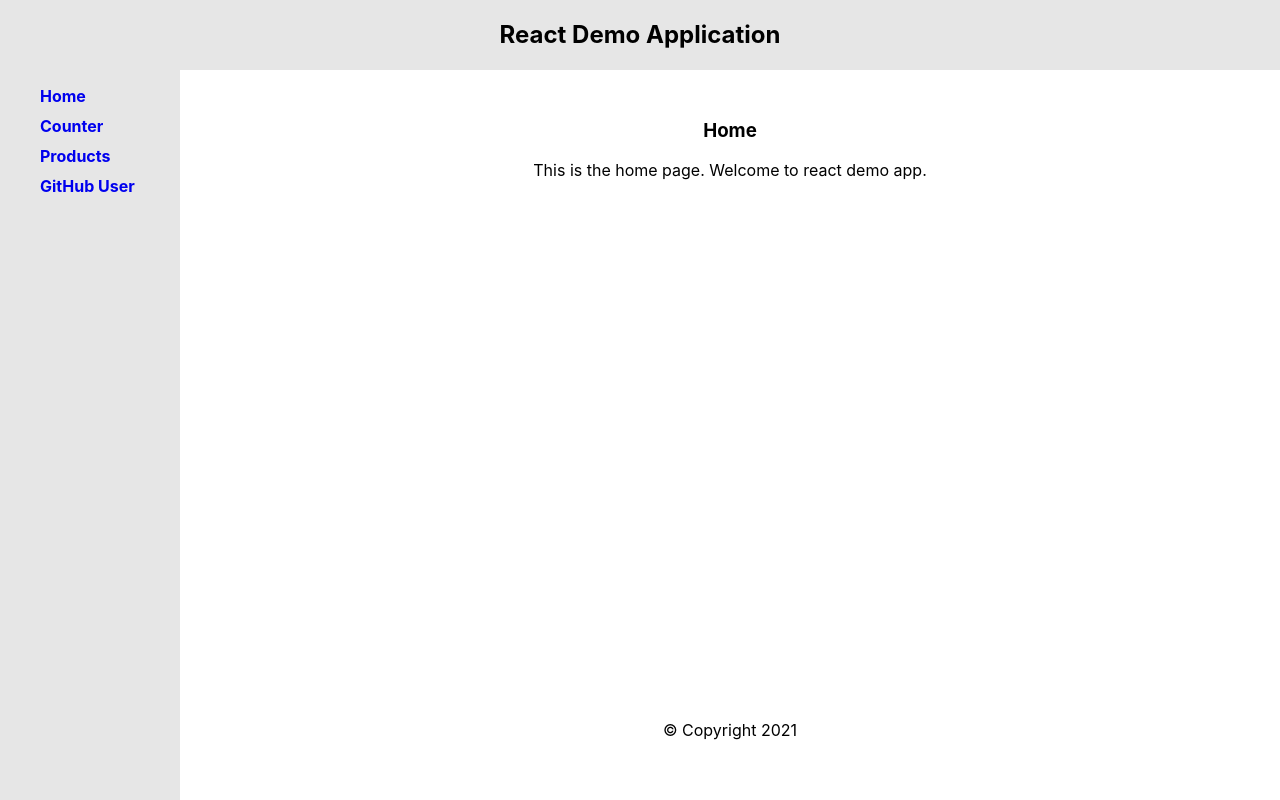
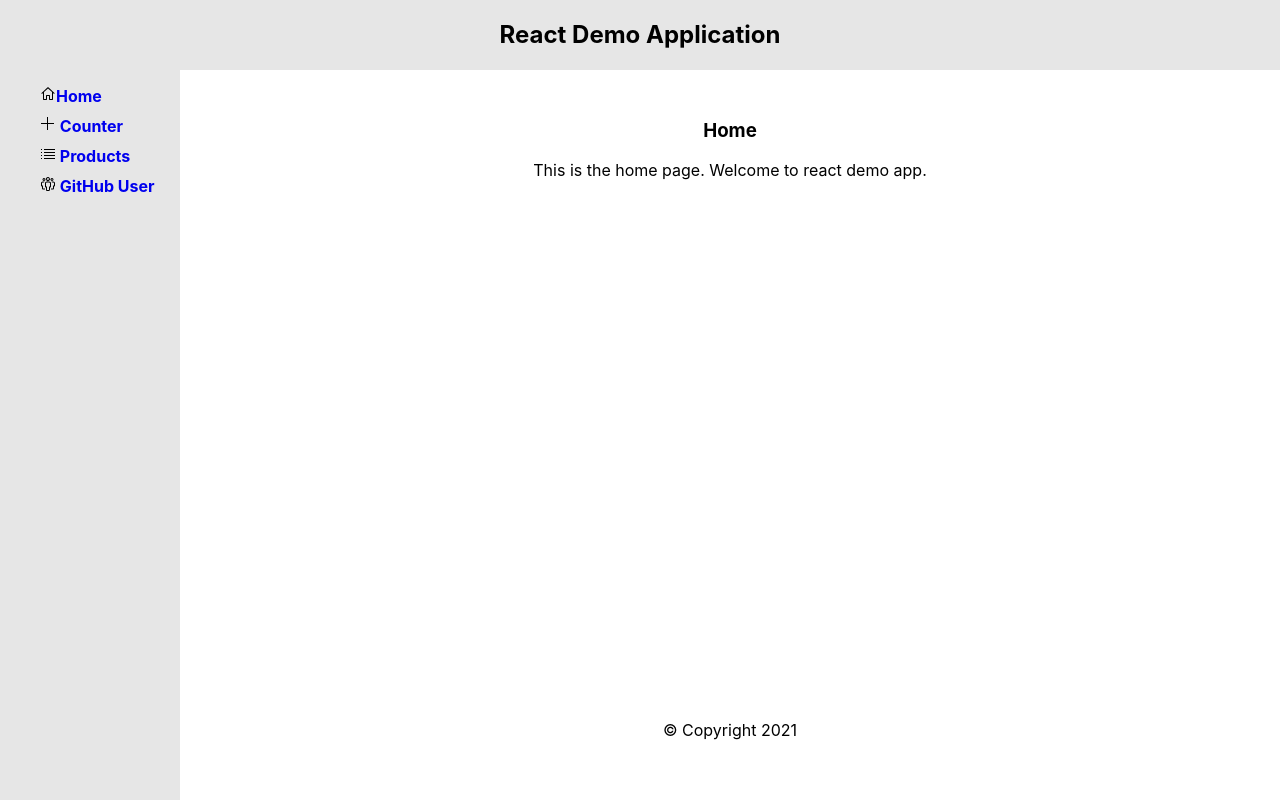
Before and after one commit to GeoffMahugu/react-commerce, a React (Create React App) app: page / in a window 1280 px wide. Built offline with nearby package versions, Linux system fonts and the light colour scheme.

Commit message:
Added icons

```diff
--- a/src/App.js
+++ b/src/App.js
@@ -1,4 +1,5 @@
 import { BrowserRouter as Router, Switch, Route, Link } from 'react-router-dom';
+import { VscHome, VscAdd, VscListUnordered, VscOrganization } from "react-icons/vsc";
 
 import './App.css';
 import Home from './components/home';
@@ -18,16 +19,16 @@ function App() {
           <div className="nav-wrapper">
             <ul style={{ listStyle: 'none' }}>
               <li>
-                <Link exact to={`/`}>Home</Link>
+                <VscHome /><Link exact to={`/`}>Home</Link>
               </li>
               <li>
-                <Link to={`/counter`}>Counter</Link>
+                <VscAdd /> <Link to={`/counter`}>Counter</Link>
               </li>
               <li>
-                <Link to={`/products`}>Products</Link>
+                <VscListUnordered /> <Link to={`/products`}>Products</Link>
               </li>
               <li>
-                <Link to={`/users`}>GitHub User</Link>
+                <VscOrganization /> <Link to={`/users`}>GitHub User</Link>
               </li>
             </ul>
           </div>
```
